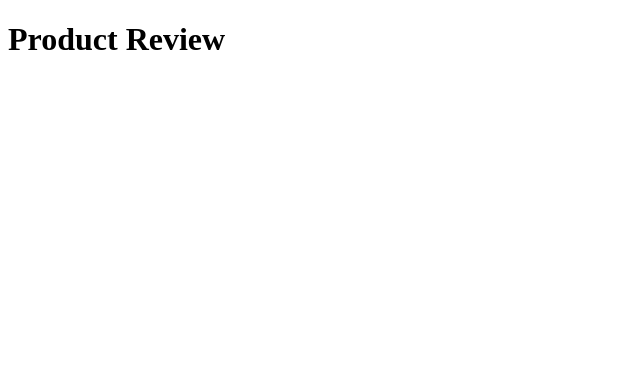
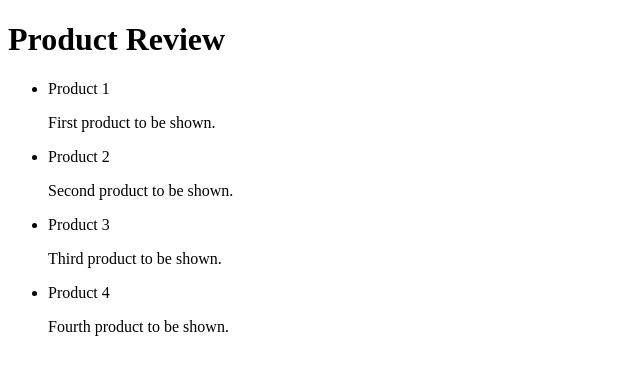
Before and after one commit to fyun89/angularjs-star-rating-widget-global-logic, a website: page app/index.html in a window 1280 px wide. Shown: the whole page, without its empty margins (0-640 px from the left). Drawn offline with nearby package versions, Linux system fonts and the light colour scheme.

Commit message:
Product listings visible

```diff
--- a/app/app.js
+++ b/app/app.js
@@ -1,20 +1,20 @@
 //angular.module("App",['main']);
 
-var productReview = angular.module("main", []);
+var productReview = angular.module("productReview", []);
 
-angular.module("main").controller("mainController",function($scope){
-    $scope.phones = [
+productReview.controller("productReviewController",function($scope) {
+    $scope.products = [
       {
-        name: 'Product 1',
-        description: 'First product to be shown.'
+        "name": 'Product 1',
+        "description": 'First product to be shown.'
       },
       {
-        name: 'Product 2',
-        description: 'Second product to be shown.'
+        "name": 'Product 2',
+        "description": 'Second product to be shown.'
       },
       {
-        name: 'Product 3',
-        description: 'Third product to be shown.'
+        "name": 'Product 3',
+        "description": 'Third product to be shown.'
       },
       {
         name: 'Product 4',
--- a/app/index.html
+++ b/app/index.html
@@ -1,11 +1,17 @@
 <!DOCTYPE html>
-<html>
+<html ng-app="productReview">
 <head>
   <meta charset="utf-8" />
+  <script src="//code.angularjs.org/1.7.3/angular.js"></script>
+  <script src="./app.js"></script>
 </head>
-<body>
+<body ng-controller="productReviewController">
   <h1>Product Review</h1>
+  <ul>
+    <li ng-repeat="product in products">
+      <span>{{product.name}}</span>
+      <p>{{product.description}}</p>
+    </li>
+  </ul>
 </body>
-  <script src="../node_modules/angular/angular.js"></script>
-  <script src="./app.js"></script>
 </html>
--- a/server/server.js
+++ b/server/server.js
@@ -3,6 +3,5 @@ const path = require('path')
 const app = express()
 
 app.use(express.static(path.join(__dirname, '../app')))
-// app.get('/', (req, res) => res.send(/../app/index.html))
 
 app.listen(3000, () => console.log('Example app listening on port 3000!'))
```
Also changed, not shown: README.md.
